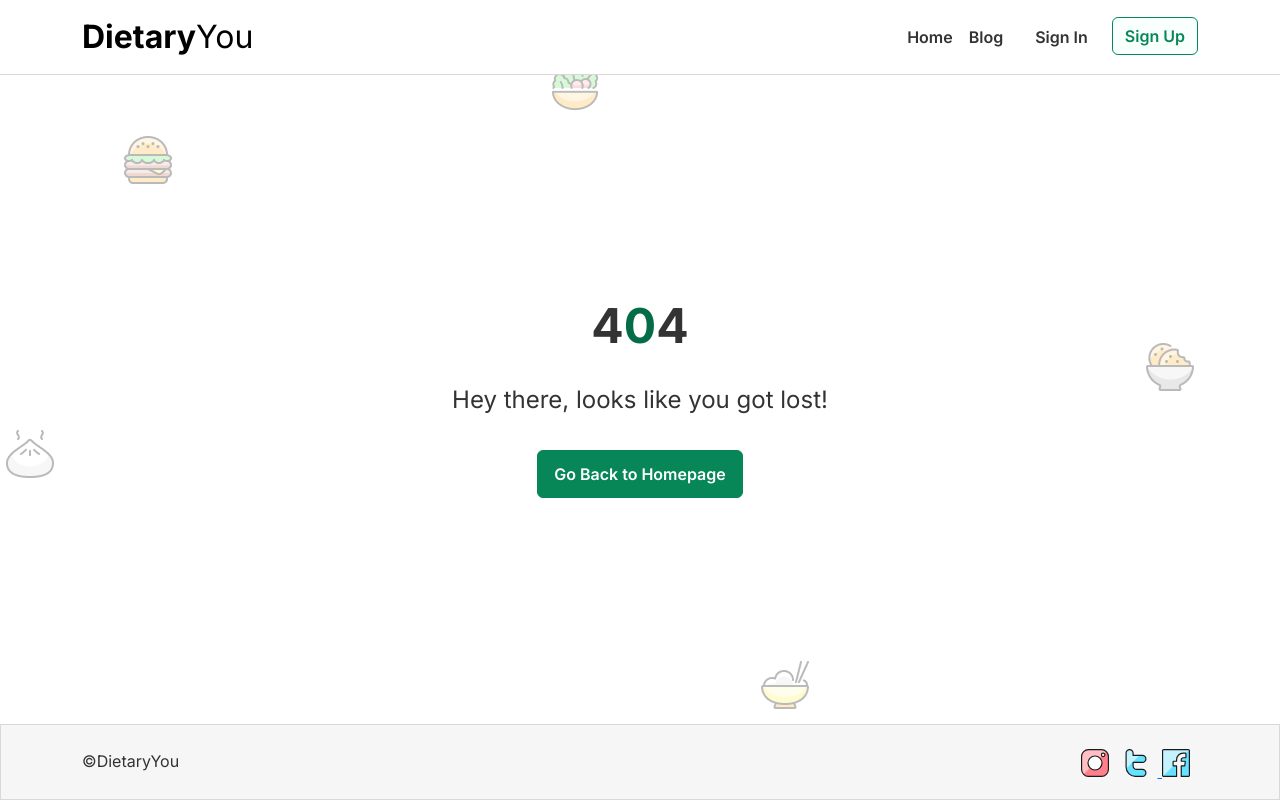
After one commit to dev-timm/DietaryYou, a Django app: template templates/404.html in a window 1280 px wide. The commit adds this page. Run offline with Django 3.2, Linux system fonts and the light colour scheme; the template is opened without the code that fills it, so the values that code supplies are empty.

Commit message:
add and style 404 page

```diff
--- a/static/css/style.css
+++ b/static/css/style.css
@@ -419,3 +419,23 @@ input[type="email"]:focus,
     height: 100px;
     object-fit: cover;
 }
+
+/* ACCOUNT */
+
+/* 404 */
+
+.error-bg {
+    background: url('../images/404-bg.jpg') no-repeat center center;
+    margin-top: -160px;
+    margin-bottom: -100px;
+}
+
+.content-box {
+    height: 100vh
+}
+
+.text-highlight {
+    color: #046d47;
+}
+
+/* 404 */
--- /dev/null
+++ b/templates/404.html
@@ -0,0 +1,19 @@
+{% extends "base.html" %}
+{% load static %}
+
+{% block content %}
+
+
+<div class="container-fluid error-bg">
+    <div class="content-box d-flex justify-content-center align-items-center">
+        <div>
+            <h1 class="text-center">4<span class="text-highlight">0</span>4</h1>
+            <p class="subline text-center">Hey there, looks like you got lost!</p>
+            <div class="d-flex justify-content-center">
+                <a href="{% url 'home' %}" class="btn btn-primary">Go Back to Homepage</a>
+            </div>
+        </div>
+    </div>
+</div>
+
+{%endblock%}
```
Also changed, not shown: static/images/404-bg.jpg (added).
